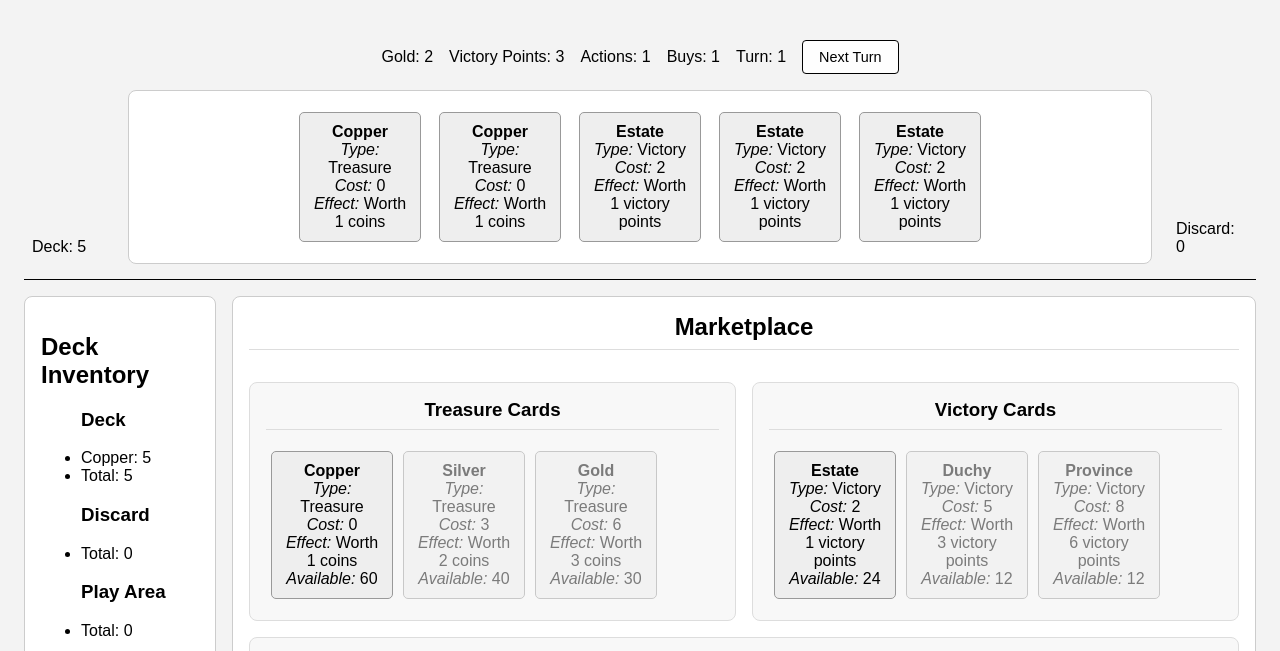
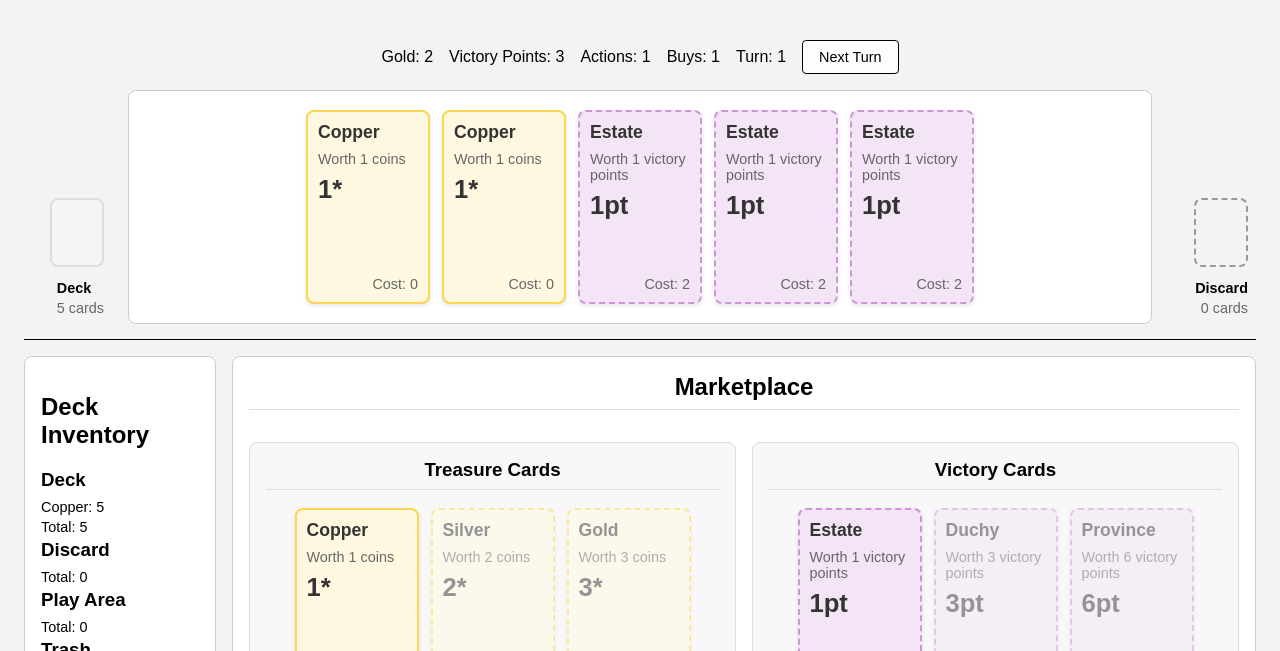
Before and after one commit to kevanlee/horses, a plain HTML site: page index.html in a window 1280 px wide. Both pictures are taken after a click on the link "Play all cards and no limits". Shown: the part 146-797 px from the top of the page. Drawn offline with Linux system fonts and the light colour scheme; a web font is replaced by a local one.

Commit message:
Messed around with style

```diff
--- a/res/styles.css
+++ b/res/styles.css
@@ -54,7 +54,13 @@ body {
 }
 
 #deck-count {
-    grid-column: span 1; /* Deck count takes up 1 column */
+  grid-column: span 1;
+  display: flex;
+  flex-direction: column;
+  align-items: center;
+  gap: 0.5rem;
+  justify-content: flex-end; /* Align content to bottom */
+  min-height: 200px; /* Match the height of player-hand */
 }
 
 #player-hand {
@@ -69,6 +75,7 @@ body {
   border-radius: 8px;
   justify-content: center;
   align-items: center;
+  min-height: 200px;
 }
 
 #player-hand h2 {
@@ -87,7 +94,13 @@ body {
 }
 
 #discard-count {
-    grid-column: span 1; /* Discard count takes up 1 columns */
+  grid-column: span 1;
+  display: flex;
+  flex-direction: column;
+  align-items: center;
+  gap: 0.5rem;
+  justify-content: flex-end; /* Align content to bottom */
+  min-height: 200px; /* Match the height of player-hand */
 }
 
 #deck-count,
@@ -105,12 +118,29 @@ body {
   gap: 1rem;
 }
 
+#deck-list {
+  padding: 0;
+}
+
 #deck-inventory {
   grid-column: span 2; /* Deck inventory takes up 2 columns */
   background-color: white;
   border: 1px solid #ccc;
   padding: 1rem;
   border-radius: 8px;
+}
+
+#deck-inventory h3 {
+  margin-top: 0;
+  margin-bottom: 0.5rem;
+  text-align: left;
+}
+
+#deck-inventory li {
+  list-style: none;
+  text-align: left;
+  margin-bottom: 0.25rem;
+  font-size: 0.9em;
 }
 
 #marketplace {
@@ -147,6 +177,15 @@ body {
   text-align: center;
   border-bottom: 1px solid #ddd;
   padding-bottom: 0.5rem;
+  width: 100%;
+}
+
+/* Card container for all sections */
+.market-section .card-container {
+  display: flex;
+  flex-wrap: wrap;
+  gap: 0.5rem;
+  justify-content: center;
 }
 
 /* Make Action cards section take full width */
@@ -155,24 +194,9 @@ body {
   min-width: 95%;
 }
 
-  .market-section.action-section .card {
-    margin: 0;
-  }
-
-  /* Add a container for the cards within the action section */
+/* Remove old action section specific styles that are no longer needed */
 .market-section.action-section::after {
-    content: '';
-    display: block;
-    width: 100%;
-    margin-top: 1rem;
-  }
-
-  .market-section.action-section .card-container {
-    display: flex;
-    flex-wrap: wrap;
-    justify-content: center;
-    gap: 1rem;
-    width: 100%;
+  display: none;
 }
 
 /* === Log Section === */
@@ -182,21 +206,134 @@ body {
 
 /* === Card Styles === */
 .card {
-    display: inline-block;
-    background: #eee;
-    border: 1px solid #999;
+  border: 2px solid #ccc;
+  border-radius: 8px;
   padding: 10px;
-    margin: 5px;
+  margin: 2px;
   width: 100px;
-    text-align: center;
+  height: 170px;
+  box-shadow: 0 2px 4px rgba(0, 0, 0, 0.1);
+  position: relative;
+  display: flex;
+  flex-direction: column;
+}
+
+/* Treasure cards */
+.card-treasure {
+  background-color: #fff8e1;  /* Light gold */
+  border-color: #ffd54f;      /* Darker gold */
+  cursor: not-allowed;
+}
+
+.card-treasure:hover {
+  background-color: #ffecb3;  /* Slightly darker gold on hover */
+  border-color: #ffc107;      /* Even darker gold on hover */
+}
+
+/* Victory cards */
+.card-victory {
+  background-color: #f3e5f5;  /* Light purple */
+  border-color: #ce93d8;      /* Dark purple */
+  border-style: dashed;
+  cursor: not-allowed;
+}
+
+.card-victory:hover {
+  background-color: #e1bee7;  /* Slightly darker purple on hover */
+  border-color: #ba68c8;      /* Even darker purple on hover */
+}
+
+/* Action cards */
+.card-action {
+  background-color: #fce4ec;  /* Light pink */
+  border-color: #f8bbd0;      /* Dark pink */
   cursor: pointer;
-    border-radius: 5px;
-    flex: 0 0 auto; /* Don't grow or shrink, maintain size */
+  transition: all 0.2s ease;
+}
+
+.card-action:hover:not(.disabled) {
+  background-color: #f8bbd0;  /* Slightly darker pink on hover */
+  border-color: #f48fb1;      /* Even darker pink on hover */
+  transform: translateY(-2px);
 }
 
 .card.disabled {
-    opacity: 0.5; /* Make cards that are too expensive semi-transparent */
-    pointer-events: none; /* Optional: Disable interactions (like clicks) with disabled cards */
+  opacity: 0.5;
+  cursor: not-allowed;
+  border-style: dashed;
+  transform: none;
+}
+
+/* Card content styling */
+.card strong {
+  display: block;
+  font-size: 1.1em;
+  margin-bottom: 8px;
+  color: #333;
+}
+
+.card .card-description {
+  margin-bottom: 8px;
+  font-size: 0.9em;
+  color: #666;
+  flex-grow: 1;
+}
+
+.card-treasure .card-description,
+.card-victory .card-description {
+  flex-grow: 0;
+  margin-bottom: 4px;
+}
+
+.card h4 {
+  margin: 8px 0;
+  color: #333;
+  font-size: 1em;
+  font-weight: bold;
+}
+
+.card-treasure h4,
+.card-victory h4 {
+  font-size: 1.6rem;
+  margin: 4px 0;
+}
+
+.card em {
+  display: block;
+  color: #666;
+  font-style: normal;
+  font-size: 0.9em;
+  text-align: right;
+  margin-top: auto;
+}
+
+.card-icon {
+  width: 25px;
+  height: 25px;
+  position: absolute;
+  bottom: 10px;
+  left: 10px;
+}
+
+/* Play button styling */
+.card .play-button {
+  margin-top: 8px;
+  padding: 4px 8px;
+  background-color: #4CAF50;
+  color: white;
+  border: none;
+  border-radius: 4px;
+  cursor: pointer;
+  transition: background-color 0.2s;
+}
+
+.card .play-button:hover {
+  background-color: #45a049;
+}
+
+/* Card hover effects */
+.card:not(.disabled):hover {
+  cursor: pointer;
 }
 
 .card.confirmed {
@@ -328,12 +465,11 @@ body {
   background-color: #fefefe;
   color: black;
   border: 1px solid black;
-    padding: 5px 10px;
+  padding: 2px 8px;
   border-radius: 4px;
   cursor: pointer;
-    margin-top: 10px;
-    width: 100%;
-    font-size: 0.9em;
+  font-size: 0.8em;
+  margin: 0;
   transition: background-color 0.2s;
 }
 
@@ -526,3 +662,117 @@ body {
   background-color: #cccccc;
   cursor: not-allowed;
 }
+
+.card-wrapper {
+  display: flex;
+  flex-direction: column;
+  align-items: center;
+}
+
+.available-text {
+  font-size: 0.8em;
+  color: #666;
+  margin-top: 4px;
+  text-align: center;
+}
+
+.pile-card {
+  width: 50px;
+  height: 65px;
+  border: 2px solid #ddd;
+  border-radius: 8px;
+  background: #f5f5f5;
+  transition: all 0.3s ease;
+}
+
+.pile-card.empty {
+  background: transparent;
+  border: 2px dashed #999;
+}
+
+.pile-info {
+  text-align: left;
+  font-size: 0.9em;
+  margin-top: 5px;
+}
+
+#discard-count .pile-info {
+  text-align: right;
+}
+
+.pile-name {
+  font-weight: bold;
+  margin-bottom: 0.25rem;
+}
+
+.pile-count {
+  color: #666;
+}
+
+.card-header {
+  display: flex;
+  justify-content: space-between;
+  align-items: center;
+  margin-bottom: 8px;
+}
+
+.card-header strong {
+  margin: 0;
+}
+
+/* Modal card styles */
+.modal-content .card {
+  width: 100px;
+  height: 170px;
+  border: 2px solid #ccc;
+  border-radius: 8px;
+  padding: 10px;
+  margin: 2px;
+  box-shadow: 0 2px 4px rgba(0, 0, 0, 0.1);
+  position: relative;
+  display: flex;
+  flex-direction: column;
+  cursor: pointer;
+  transition: all 0.2s ease;
+  text-align: left;
+}
+
+.modal-content .card-treasure {
+  background-color: #fff8e1;
+  border-color: #ffd54f;
+}
+
+.modal-content .card-victory {
+  background-color: #f3e5f5;
+  border-color: #ce93d8;
+}
+
+.modal-content .card-action {
+  background-color: #fce4ec;
+  border-color: #f8bbd0;
+}
+
+.modal-content .card:hover:not(.disabled) {
+  transform: translateY(-2px);
+}
+
+.modal-content .card.disabled {
+  opacity: 0.5;
+  cursor: not-allowed;
+  border-style: dashed;
+  transform: none;
+}
+
+.modal-content .card.selected {
+  outline: 4px solid #0077ff;
+  background-color: #eef6ff;
+}
+
+/* Modal container styles */
+.modal-content .card-container {
+  display: flex;
+  flex-wrap: wrap;
+  gap: 10px;
+  justify-content: center;
+  padding: 10px;
+}
--- a/src/cards/ActionCard.js
+++ b/src/cards/ActionCard.js
@@ -9,11 +9,13 @@ export class ActionCard extends Card {
    * @param {string} config.name
    * @param {number} config.cost
    * @param {string} config.description
+   * @param {string} [config.icon] - Optional custom icon path
    */
   constructor(config) {
     super({
       ...config,
-      type: 'Action'
+      type: 'Action',
+      icon: config.icon || '/res/icons/action-icon.png' // Default icon path
     });
   }
 
--- a/src/cards/base.js
+++ b/src/cards/base.js
@@ -6,6 +6,7 @@
  * @property {string} description - The description of the card's effect
  * @property {number} [value] - The coin value (for Treasure cards)
  * @property {number} [points] - The victory points (for Victory cards)
+ * @property {string} [icon] - The path to the card's icon (for Action cards)
  */
 
 export class Card {
@@ -19,6 +20,7 @@ export class Card {
     this.description = config.description;
     this.value = config.value || 0;
     this.points = config.points || 0;
+    this.icon = config.icon || null;
   }
 
   /**
--- a/src/main.js
+++ b/src/main.js
@@ -132,19 +132,22 @@ class Game {
     handContainer.innerHTML = '';
     player.state.hand.forEach(card => {
       const cardEl = document.createElement('div');
-      cardEl.className = 'card';
+      cardEl.className = `card card-${card.type.toLowerCase()}`;
+      if (card.type === 'Action' && player.state.actions === 0) {
+        cardEl.classList.add('disabled');
+      }
       cardEl.innerHTML = `
-        <strong>${card.name}</strong><br>
-        <em>Type:</em> ${card.type}<br>
-        <em>Cost:</em> ${card.cost}<br>
-        ${card.description ? `<em>Effect:</em> ${card.description}` : ''}
-        ${card.type === 'Action' && player.state.actions > 0 ? '<button class="play-button">Play</button>' : ''}
+        <strong>${card.name}</strong>
+        ${card.description ? `<div class="card-description">${card.description}</div>` : ''}
+        ${card.type === 'Treasure' ? `<h4>${card.value}*</h4>` : ''}
+        ${card.type === 'Victory' ? `<h4>${card.points}pt</h4>` : ''}
+        <em>Cost: ${card.cost}</em>
+        ${card.type === 'Action' ? `<img src="${card.icon}" class="card-icon" alt="${card.name} icon">` : ''}
       `;
 
       if (card.type === 'Action' && player.state.actions > 0) {
-        const playButton = cardEl.querySelector('.play-button');
         const playHandler = () => this.playCard(card);
-        playButton.addEventListener('click', playHandler);
+        cardEl.addEventListener('click', playHandler);
         // Store the handler on the element for cleanup
         cardEl._playHandler = playHandler;
       }
@@ -154,10 +157,40 @@ class Game {
   }
 
   updateDeckCounts(player) {
-    document.getElementById('deck-count').textContent =
-      `Deck: ${player.state.deck.length}`;
-    document.getElementById('discard-count').textContent =
-      `Discard: ${player.state.discard.length}`;
+    const deckCountEl = document.getElementById('deck-count');
+    const discardCountEl = document.getElementById('discard-count');
+
+    // Clear existing content
+    deckCountEl.innerHTML = '';
+    discardCountEl.innerHTML = '';
+
+    // Create deck pile
+    const deckCard = document.createElement('div');
+    deckCard.className = `pile-card ${player.state.deck.length === 0 ? 'empty' : ''}`;
+
+    const deckInfo = document.createElement('div');
+    deckInfo.className = 'pile-info';
+    deckInfo.innerHTML = `
+      <div class="pile-name">Deck</div>
+      <div class="pile-count">${player.state.deck.length} cards</div>
+    `;
+
+    deckCountEl.appendChild(deckCard);
+    deckCountEl.appendChild(deckInfo);
+
+    // Create discard pile
+    const discardCard = document.createElement('div');
+    discardCard.className = `pile-card ${player.state.discard.length === 0 ? 'empty' : ''}`;
+
+    const discardInfo = document.createElement('div');
+    discardInfo.className = 'pile-info';
+    discardInfo.innerHTML = `
+      <div class="pile-name">Discard</div>
+      <div class="pile-count">${player.state.discard.length} cards</div>
+    `;
+
+    discardCountEl.appendChild(discardCard);
+    discardCountEl.appendChild(discardInfo);
   }
 
   updateMarketplace() {
@@ -199,22 +232,30 @@ class Game {
         }
         section.innerHTML = `<h3>${type} Cards</h3>`;
 
-        if (type === 'Action') {
         const cardContainer = document.createElement('div');
         cardContainer.className = 'card-container';
+
         cards.forEach(({ card, supply }) => {
+          const cardWrapper = document.createElement('div');
+          cardWrapper.className = 'card-wrapper';
+
           const cardEl = document.createElement('div');
-            cardEl.className = 'card';
+          cardEl.className = `card card-${card.type.toLowerCase()}`;
           if (!this.gameState.canBuyCard(card)) {
             cardEl.classList.add('disabled');
           }
           cardEl.innerHTML = `
-              <strong>${card.name}</strong><br>
-              <em>Type:</em> ${card.type}<br>
-              <em>Cost:</em> ${card.cost}<br>
-              ${card.description ? `<em>Effect:</em> ${card.description}` : ''}<br>
-              <em>Available:</em> ${supply.count}
+            <strong>${card.name}</strong>
+            ${card.description ? `<div class="card-description">${card.description}</div>` : ''}
+            ${card.type === 'Treasure' ? `<h4>${card.value}*</h4>` : ''}
+            ${card.type === 'Victory' ? `<h4>${card.points}pt</h4>` : ''}
+            <em>Cost: ${card.cost}</em>
+            ${card.type === 'Action' ? `<img src="${card.icon}" class="card-icon" alt="${card.name} icon">` : ''}
           `;
+
+          const availableText = document.createElement('div');
+          availableText.className = 'available-text';
+          availableText.textContent = `Available: ${supply.count}`;
 
           if (this.gameState.canBuyCard(card)) {
             const buyHandler = () => this.buyCard(card);
@@ -222,34 +263,12 @@ class Game {
             cardEl._buyHandler = buyHandler;
           }
 
-            cardContainer.appendChild(cardEl);
+          cardWrapper.appendChild(cardEl);
+          cardWrapper.appendChild(availableText);
+          cardContainer.appendChild(cardWrapper);
         });
+
         section.appendChild(cardContainer);
-        } else {
-          cards.forEach(({ card, supply }) => {
-            const cardEl = document.createElement('div');
-            cardEl.className = 'card';
-            if (!this.gameState.canBuyCard(card)) {
-              cardEl.classList.add('disabled');
-            }
-            cardEl.innerHTML = `
-              <strong>${card.name}</strong><br>
-              <em>Type:</em> ${card.type}<br>
-              <em>Cost:</em> ${card.cost}<br>
-              ${card.description ? `<em>Effect:</em> ${card.description}` : ''}<br>
-              <em>Available:</em> ${supply.count}
-            `;
-
-            if (this.gameState.canBuyCard(card)) {
-              const buyHandler = () => this.buyCard(card);
-              cardEl.addEventListener('click', buyHandler);
-              cardEl._buyHandler = buyHandler;
-            }
-
-            section.appendChild(cardEl);
-          });
-        }
-
         marketplace.appendChild(section);
       }
     });
```
Also changed, not shown: src/ui/ModalManager.js (+7 -5 lines), res/icons/action-icon.png (added). Lines whose indentation alone changed are shown as unchanged.
